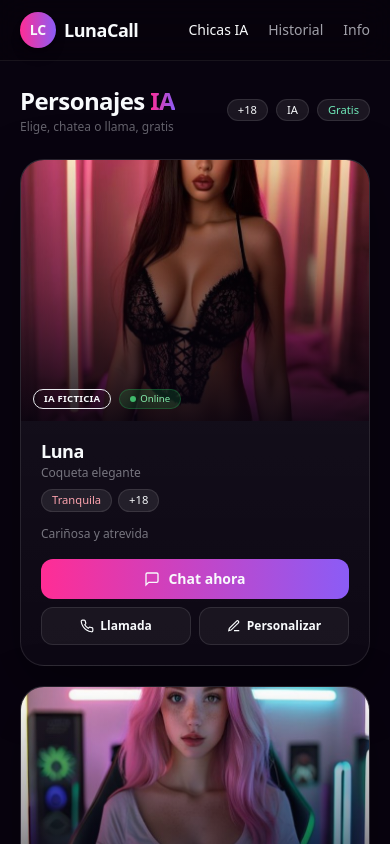
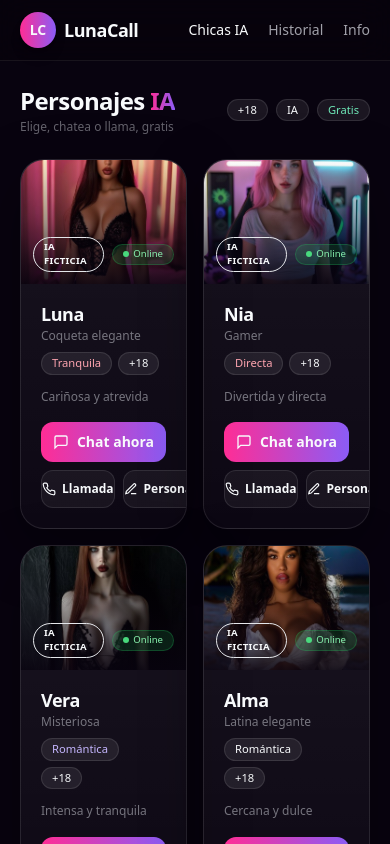
Before and after one commit to 3737631/luciaia, a Next.js app: page /luciaia/girls in a window 390 px wide. Shown: the top 844 px of the page. Built offline with nearby package versions, Linux system fonts and the light colour scheme.

Commit message:
fix: deploy-pages v4, mobile 2-col grid

```diff
--- a/src/app/girls/page.tsx
+++ b/src/app/girls/page.tsx
@@ -26,7 +26,7 @@ export default function GirlsPage() {
           </div>
         </div>
 
-        <div className="grid grid-cols-1 gap-5 sm:grid-cols-2 lg:grid-cols-3">
+        <div className="grid grid-cols-2 gap-4 sm:grid-cols-2 lg:grid-cols-3">
           {girls.map((girl) => (
             <GirlCard key={girl.id} girl={girl} />
           ))}
```
